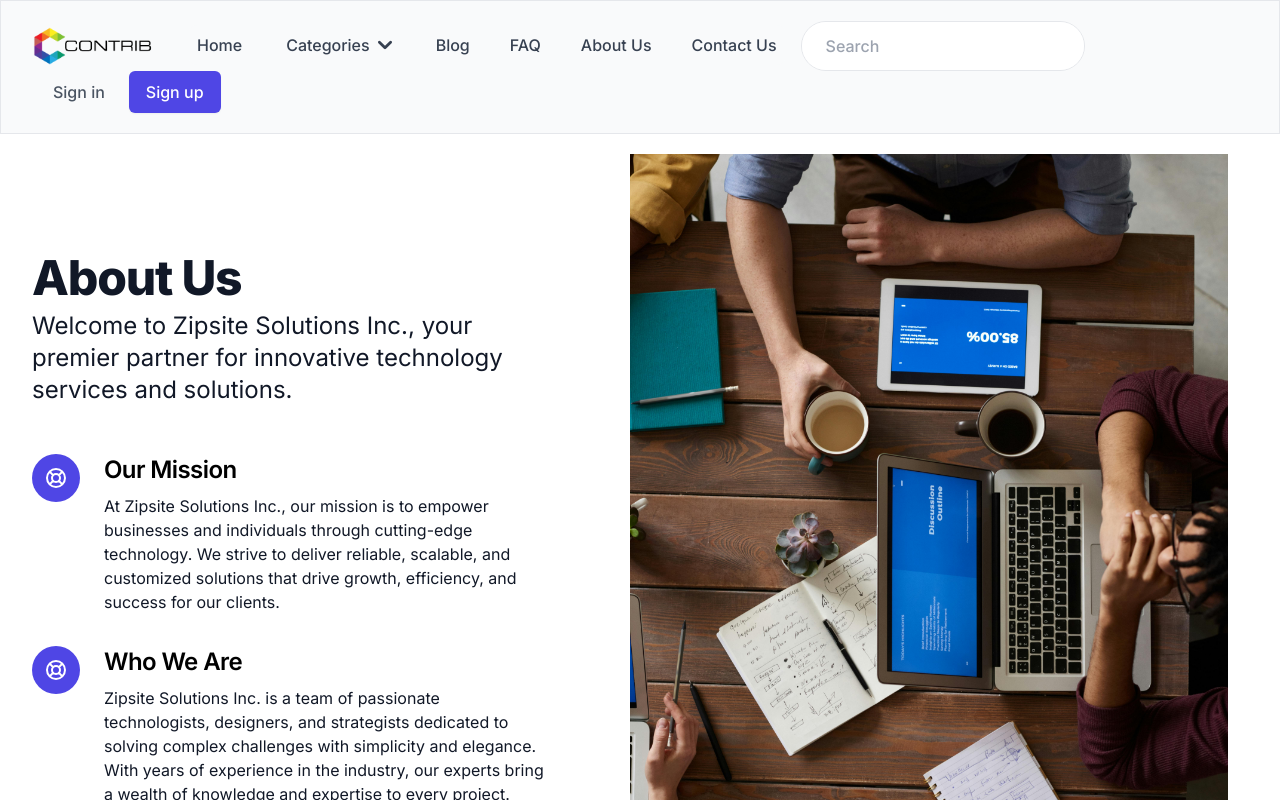
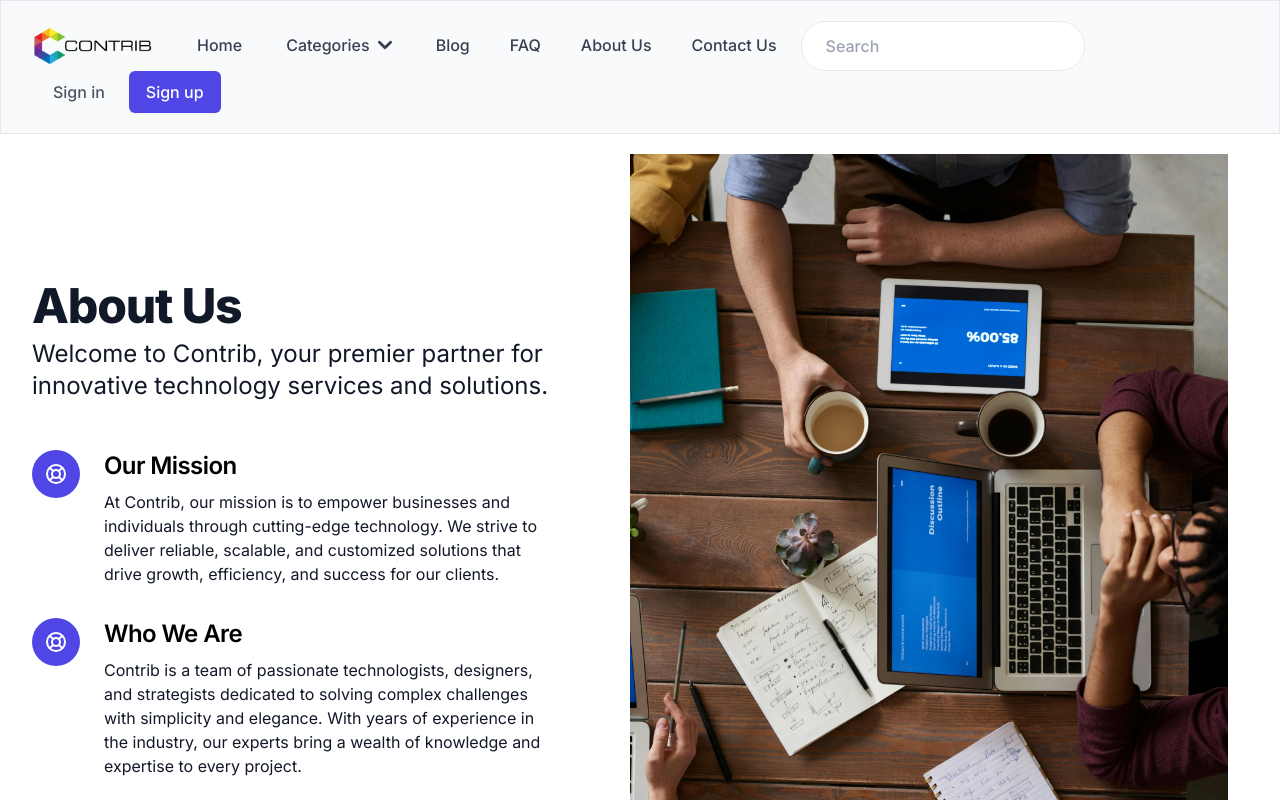
Before and after one commit to andrebc52/NextJS-Deals-Marketplace, a Next.js app: page /about in a window 1280 px wide. Shown: the top 800 px of the page. Built offline with nearby package versions, Linux system fonts and the light colour scheme.

Commit message:
About Page Update

```diff
--- a/app/about/page.tsx
+++ b/app/about/page.tsx
@@ -24,8 +24,8 @@ const About: React.FC = () => {
               About Us
             </h2>
             <p className="mt-2 text-xl text-left border-0 border-gray-200 sm:text-2xl">
-              Welcome to Zipsite Solutions Inc., your premier partner for
-              innovative technology services and solutions.
+              Welcome to Contrib, your premier partner for innovative technology
+              services and solutions.
             </p>
             <div className="grid gap-4 mt-8 leading-7 border-0 border-gray-200 sm:mt-10 sm:gap-6 lg:mt-12 lg:gap-8">
               <div className="box-border flex items-start text-gray-900 border-solid">
@@ -52,11 +52,10 @@ const About: React.FC = () => {
                     Our Mission
                   </h3>
                   <p className="box-border mt-2 text-base leading-normal text-gray-900 border-solid">
-                    At Zipsite Solutions Inc., our mission is to empower
-                    businesses and individuals through cutting-edge technology.
-                    We strive to deliver reliable, scalable, and customized
-                    solutions that drive growth, efficiency, and success for our
-                    clients.
+                    At Contrib, our mission is to empower businesses and
+                    individuals through cutting-edge technology. We strive to
+                    deliver reliable, scalable, and customized solutions that
+                    drive growth, efficiency, and success for our clients.
                   </p>
                 </div>
               </div>
@@ -84,11 +83,11 @@ const About: React.FC = () => {
                     Who We Are
                   </h3>
                   <p className="box-border mt-2 text-base leading-normal text-gray-900 border-solid">
-                    Zipsite Solutions Inc. is a team of passionate
-                    technologists, designers, and strategists dedicated to
-                    solving complex challenges with simplicity and elegance.
-                    With years of experience in the industry, our experts bring
-                    a wealth of knowledge and expertise to every project.
+                    Contrib is a team of passionate technologists, designers,
+                    and strategists dedicated to solving complex challenges with
+                    simplicity and elegance. With years of experience in the
+                    industry, our experts bring a wealth of knowledge and
+                    expertise to every project.
                   </p>
                 </div>
               </div>
```
